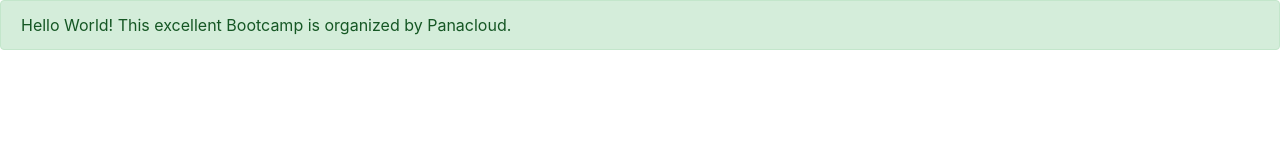
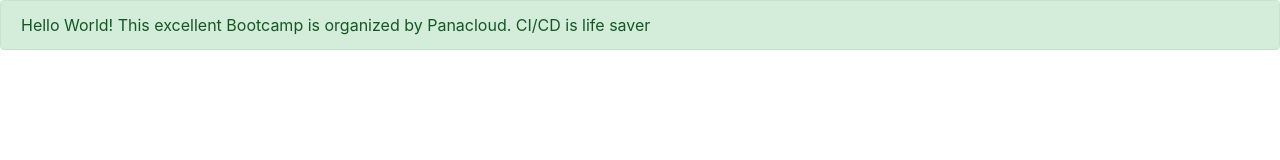
Before and after one commit to ahmedbashir-dev/bootcamp2020, a plain HTML site: page index.html in a window 1280 px wide. Drawn offline with nearby package versions, Linux system fonts and the light colour scheme.

```diff
--- a/index.html
+++ b/index.html
@@ -8,7 +8,7 @@
 </head>
 <body>
     <div class="alert alert-success">
-        Hello World! This excellent Bootcamp is organized by Panacloud.
+        Hello World! This excellent Bootcamp is organized by Panacloud. CI/CD is life saver
     </div>
     <script src="node_modules/jquery/dist/jquery.js"></script>
     <script src="node_modules/bootstrap/dist/js/bootstrap.min.js"></script>
```
Also changed, not shown: package-lock.json.
